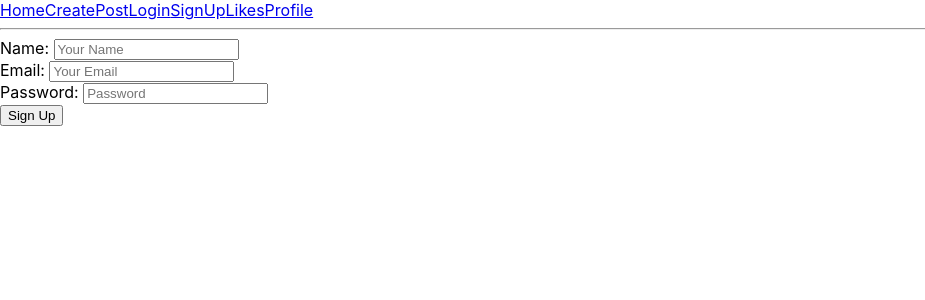
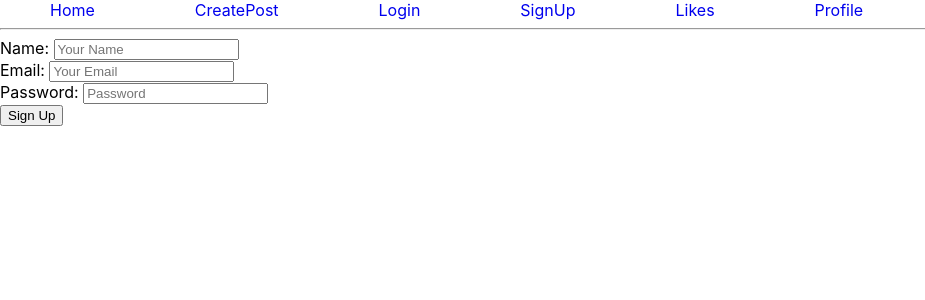
Before and after one commit to meikeetan/purrfectpost-fe, a React (Create React App) app: page /SignUp in a window 1280 px wide. Shown: the top 300 px of the page, without its empty margins (0-925 px from the left). Built offline with nearby package versions, Linux system fonts and the light colour scheme.

Commit message:
updated SignUp, created Utilities

```diff
--- a/package.json
+++ b/package.json
@@ -6,6 +6,7 @@
     "@testing-library/jest-dom": "^5.17.0",
     "@testing-library/react": "^13.4.0",
     "@testing-library/user-event": "^13.5.0",
+    "axios": "^1.7.2",
     "mongodb": "^6.7.0",
     "react": "^18.3.1",
     "react-dom": "^18.3.1",
--- a/src/App.js
+++ b/src/App.js
@@ -8,9 +8,10 @@ import Login from './pages/Login';
 import SignUp from './pages/SignUp';
 import Profile from './pages/Profile';
 import Settings from './pages/Settings';
-
+import React, { useState } from 'react';
 
 function App() {
+  const [user, setUser] = useState(null);
   return (
     <div className="Purrfect Post">
       <Router>
@@ -20,7 +21,7 @@ function App() {
           <Route path="/CreatePost" element={<CreatePost />}></Route>
           <Route path="/Likes" element={<Likes />}></Route>
           <Route path="/Login" element={<Login />}></Route>
-          <Route path="/SignUp" element={<SignUp />}></Route>
+          <Route path="/SignUp" element={<SignUp setUser={setUser} />}></Route>
           <Route path="/Profile" element={<Profile />}></Route>
           <Route path="/Settings" element={<Settings />}></Route>
         </Routes>
--- /dev/null
+++ b/src/components/Navbar.css
@@ -0,0 +1,5 @@
+
+.Navbar {
+   text-decoration: none;
+   margin :50px
+}
--- a/src/components/Navbar.jsx
+++ b/src/components/Navbar.jsx
@@ -1,14 +1,15 @@
 import { Link } from "react-router-dom"
+import './Navbar.css'
 
 function Navbar (){
     return(
         <div>
-        <Link to='/'>Home</Link>
-        <Link to='/CreatePost'>CreatePost</Link>
-        <Link to='/Login'>Login</Link>
-        <Link to='/SignUp'>SignUp</Link>
-        <Link to='/Likes'>Likes</Link>
-        <Link to='/Profile'>Profile</Link>
+        <Link className="Navbar" to='/'>Home</Link>
+        <Link className="Navbar" to='/CreatePost'>CreatePost</Link>
+        <Link className="Navbar" to='/Login'>Login</Link>
+        <Link className="Navbar" to='/SignUp'>SignUp</Link>
+        <Link className="Navbar" to='/Likes'>Likes</Link>
+        <Link className="Navbar" to='/Profile'>Profile</Link>
 
         </div>
     )
--- a/src/pages/Home.jsx
+++ b/src/pages/Home.jsx
@@ -2,10 +2,12 @@ function Home (){
     //an array to show all user post
     //allpost=[cat1, cat2]
     //cat1 = {name: latte, img: url, caption: }
+
     return(
         <div>
             <h1>PURRFECTPOST</h1>
             <div>display posts uploaded by all users</div>
+
         </div>
     )
 }
--- a/src/pages/SignUp.jsx
+++ b/src/pages/SignUp.jsx
@@ -1,15 +1,45 @@
-function SignUp (){
-    return(
-        <form>
-            <label>Name: <input placeholder='Your Name'></input></label>
-            <br/>
-            <label>Email: <input type='email' placeholder='Your Email'></input></label>
-            <br/>
-            <label>Password: <input type='password' placeholder='Password'></input></label>
-            <br>
-            </br><button>Sign Up</button>
+import {useState} from 'react';
+import { userSignup } from '../utilities/apis';
+
+
+function SignUp (props){
+    const {setUser} = props
+    const [userInfo, setUserInfo] = useState({
+        name: '',
+        email: '',
+        password: ''
+    })
+
+
+    async function handleSubmit(evt) {
+        evt.preventDefault();
+        try {
+          const response = await userSignup(userInfo)
+          const { token, user } = response;
+          setUser(user)
+        } catch (error) {
+          console.log(error)
+        }
+      }
+
+
+      return (
+        <form onSubmit={handleSubmit}>
+          <label>
+            Name: <input value={userInfo.name} onChange={(event) => setUserInfo({...userInfo, name: event.target.value})} placeholder="Your Name" />
+          </label>
+          <br />
+          <label>
+            Email: <input type="email" value={userInfo.email} onChange={(event) => setUserInfo({...userInfo, email: event.target.value})} placeholder="Your Email" />
+          </label>
+          <br />
+          <label>
+            Password: <input type="password" value={userInfo.password} onChange={(event) => setUserInfo({...userInfo, password: event.target.value})} placeholder="Password" />
+          </label>
+          <br />
+          <button type="submit">Sign Up</button>
         </form>
-    )
+      );
 }
 
 export default SignUp
--- /dev/null
+++ b/src/utilities/apis.js
@@ -0,0 +1,29 @@
+import axios from "axios";
+
+const baseURL = "http://localhost:5001/api";
+const api = axios.create({
+    baseURL,
+    withCredentials: true,
+  });
+
+export const userSignup = async (userData) => {
+    try {
+        const response = await api.post(`${baseURL}/users`, userData);
+        console.log("Signup Response:", response);
+
+      const token = response.data.token;
+      if (!token) {
+        throw new Error("Token not found in signup response headers");
+      }
+      localStorage.setItem("token", token);
+      console.log(
+        "Token stored in local storage:",
+        localStorage.getItem("token")
+      );
+      const user = response.data.user;
+      return { token, user };
+    } catch (error) {
+      console.error("Signup failed:", error);
+      throw new Error("Signup failed");
+    }
+  }
```
Also changed, not shown: src/App.css (line endings or trailing spaces), src/pages/Login.jsx (line endings or trailing spaces), 1 other file (tests, documents, lock files or other folders).
